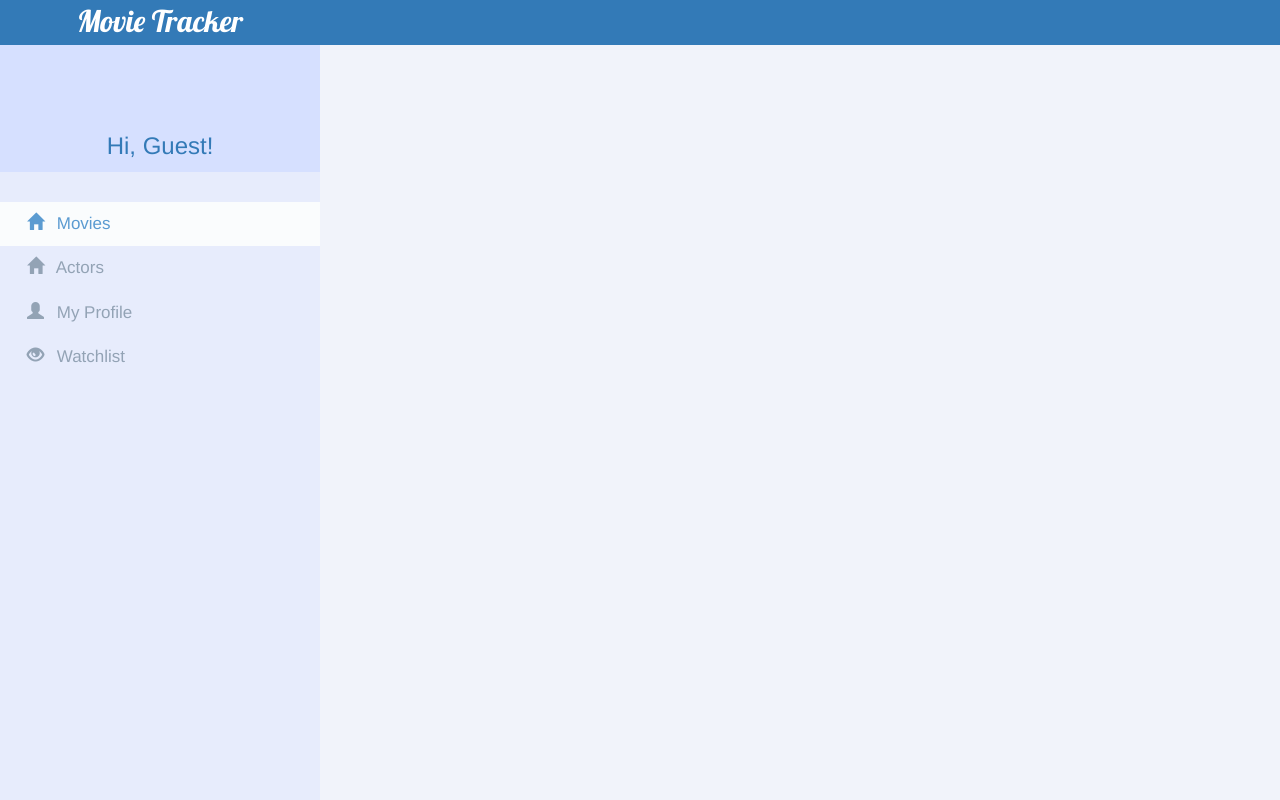
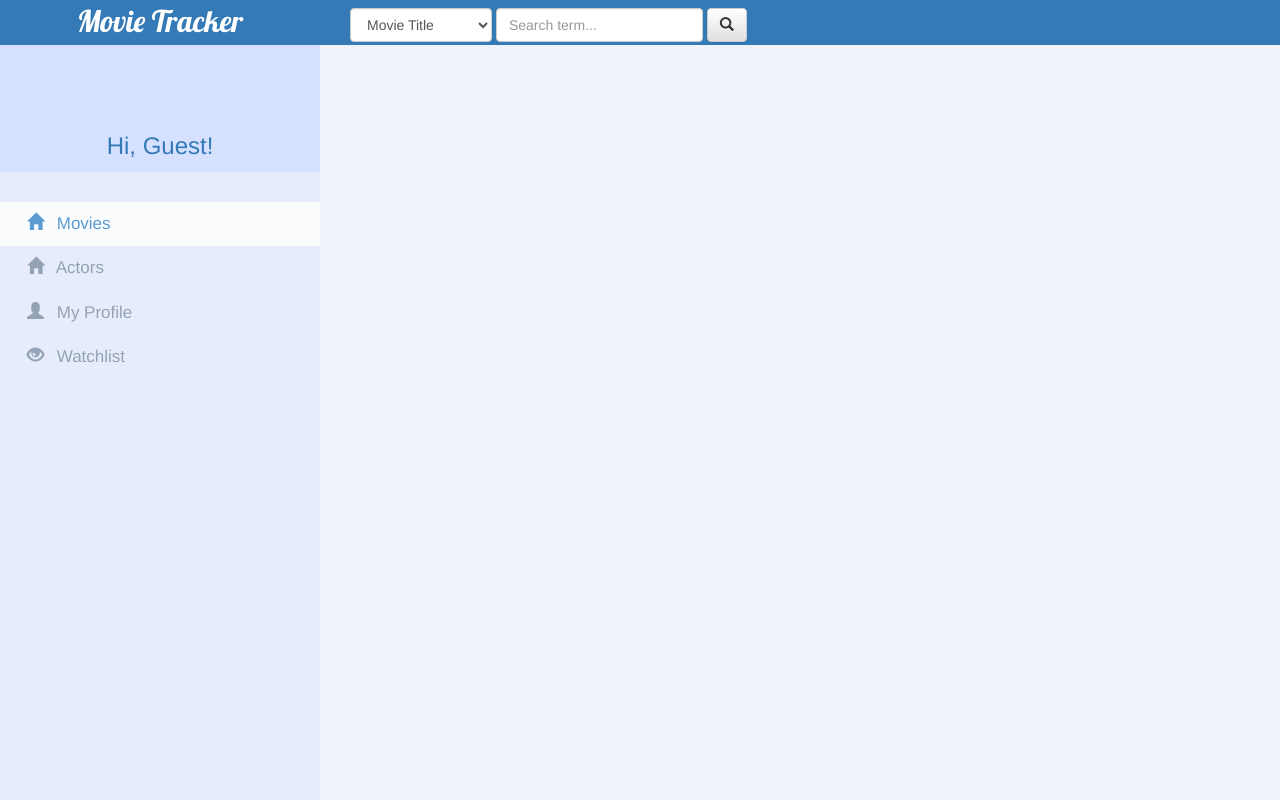
Before and after one commit to awp2017/MovieTracker, a Django app: page /actors/ in a window 1280 px wide. Run offline with Django 3.2, Linux system fonts and the light colour scheme; data that the repository does not hold is empty; some libraries are stand-ins or nearby versions.

Commit message:
add search bar

```diff
--- a/templates/layout.html
+++ b/templates/layout.html
@@ -38,6 +38,18 @@
 <body>
 <!-- HEADER -->
 <header class="col-lg-12 col-md-12 col-sm-12 col-xs-12 header">
+    <div class="col-md-6 col-md-offset-3">
+        <form class="navbar-form form-inline" action="{% url 'search' %}">
+                <select class="form-control" name="option">
+                    <option value="movie">Movie Title</option>
+                    <option value="actor">Actor</option>
+                    <option value="keyword">Movie Keyword</option>
+                </select>
+            <input type="text" class="form-control" name="search" placeholder="Search term...">
+                    <button class="btn btn-default" type="submit"><span
+                            class="glyphicon glyphicon-search"></span></button>
+        </form>
+    </div>
     <i class="glyphicon glyphicon-menu-hamburger test"></i>
 </header>
 <!-- END HEADER -->
```
Also changed, not shown: movie_tracker/views/actions.py (+10 -7 lines).
